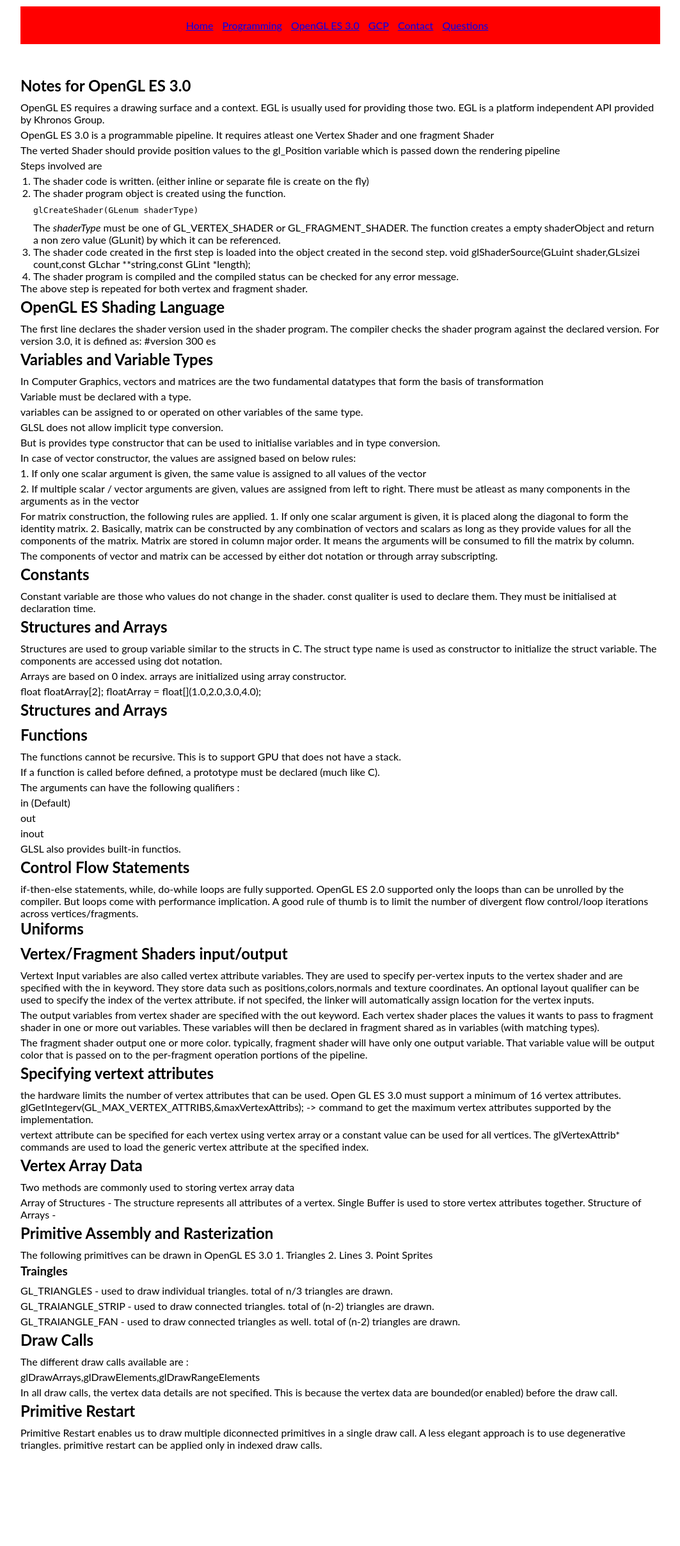
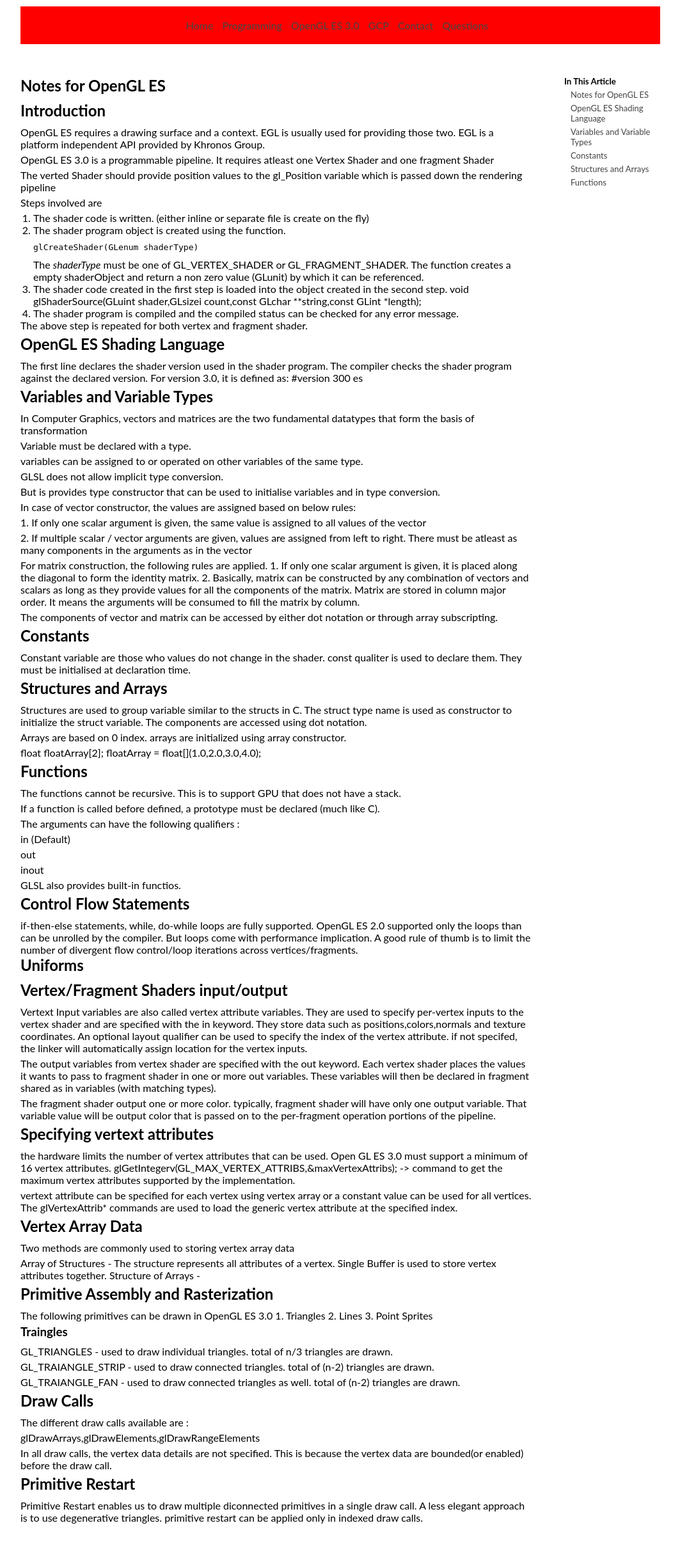
Before and after one commit to adhithiyan/blog, a Flask app: page /opengles3 in a window 1280 px wide. Shown: the whole page at 64% size, without its empty margins (108-1171 px from the left). Before the commit the page ends 2268 px from the top, so only its background shows below. Run offline with Flask 2, Linux system fonts and the light colour scheme.

Commit message:
second commit

```diff
--- a/static/css/style.css
+++ b/static/css/style.css
@@ -1,6 +1,7 @@
 * {
   padding: 0;
   margin: 0;
+  box-sizing: border-box; /*overrides default boxmodel*/
 }
 
 body {
@@ -10,6 +11,31 @@ body {
   margin-left: auto;
   margin-right: auto;
   font-family: "Lato", sans-serif;
+}
+
+a,
+u {
+  text-decoration: none; /*removes underline*/
+}
+
+a:link {
+  color: #444;
+}
+
+a:hover {
+  color: #444;
+}
+
+a:visited {
+  color: #444;
+}
+
+a:active {
+  color: #444;
+}
+
+ul {
+  list-style: none;
 }
 
 .common-header {
@@ -27,6 +53,15 @@ body {
   margin-right: 10px;
 }
 
+.container {
+  display: flex;
+  justify-content: space-between;
+}
+
+.main-article {
+  width: 800px;
+}
+
 .main-article p {
   margin-bottom: 5px;
 }
@@ -37,6 +72,23 @@ h3 {
   margin-bottom: 10px;
 }
 
+.title {
+  margin-bottom: 5px;
+}
+
+.in-this-article {
+  width: 150px;
+}
+
+.in-this-article li {
+  margin-left: 10px;
+}
+
+.items-nav {
+  margin-bottom: 5px;
+  font-size: small;
+}
+
 pre {
   margin-top: 10px;
   margin-bottom: 10px;
--- /dev/null
+++ b/templates/base.html
@@ -0,0 +1,33 @@
+<!DOCTYPE html>
+<html>
+
+<head>
+    <meta name="viewport" content="width=device-width, initial-scale=1" />
+    <link rel="icon" type="image/x-icon" href="{{ url_for('static', filename='/images/favicon.ico') }}" />
+    <link rel="stylesheet" type="text/css" href="{{ url_for('static', filename='css/style.css') }}" />
+    <title>adhithiyan.dev</title>
+</head>
+
+<body>
+    <header class="common-header">
+        <nav class="common-nav">
+            <a href="#home">Home</a>
+            <a href="#programming">Programming</a>
+            <a href="{{ url_for('opengles3') }}">OpenGL ES 3.0</a>
+            <a href="#gcp">GCP</a>
+            <a href="#contact">Contact</a>
+            <a href="{{ url_for('questions') }}">Questions</a>
+        </nav>
+    </header>
+    <div class="container">
+        {% block mainarticle %}{% endblock %}
+        <nav class="in-this-article">
+            <h5 class="title">In This Article</h5>
+            <ul>
+                {% block inthisarticle %}{% endblock %}
+            </ul>
+        </nav>
+    </div>
+</body>
+
+</html>
--- a/templates/opengles3.html
+++ b/templates/opengles3.html
@@ -1,33 +1,20 @@
-<!DOCTYPE html>
-<html>
-  <head>
-    <meta name="viewport" content="width=device-width, initial-scale=1" />
-    <link
-      rel="stylesheet"
-      type="text/css"
-      href="{{ url_for('static', filename='css/style.css') }}"
-    />
-  </head>
+{% set headings=["Notes for OpenGL ES","OpenGL ES Shading Language",
+"Variables and Variable Types","Constants","Structures and Arrays",
+"Functions"]
 
-  <body>
-    <header class="common-header">
-      <nav class="common-nav">
-        <a href="#home">Home</a>
-        <a href="#programming">Programming</a>
-        <a href="{{ url_for('opengles3') }}">OpenGL ES 3.0</a>
-        <a href="#gcp">GCP</a>
-        <a href="#contact">Contact</a>
-        <a href="{{ url_for('questions') }}">Questions</a>
-      </nav>
-    </header>
+%}
+
+{% extends 'base.html' %} {% block mainarticle %}
 
 <article class="main-article">
-      <h1>Notes for OpenGL ES 3.0</h1>
 
+
+  <h1 id="notes-for-opengles">Notes for OpenGL ES</h1>
+  <h2 id="introduction">Introduction</h2>
   <p>
-        OpenGL ES requires a drawing surface and a context. EGL is usually used
-        for providing those two. EGL is a platform independent API provided by
-        Khronos Group.
+    OpenGL ES requires a drawing surface and a context. EGL is usually used for
+    providing those two. EGL is a platform independent API provided by Khronos
+    Group.
   </p>
   <p>
     OpenGL ES 3.0 is a programmable pipeline. It requires atleast one Vertex
@@ -35,21 +22,21 @@
   </p>
 
   <p>
-        The verted Shader should provide position values to the gl_Position
-        variable which is passed down the rendering pipeline
+    The verted Shader should provide position values to the gl_Position variable
+    which is passed down the rendering pipeline
   </p>
   <p>Steps involved are</p>
   <ol>
     <li>
-          The shader code is written. (either inline or separate file is create
-          on the fly)
+      The shader code is written. (either inline or separate file is create on
+      the fly)
     </li>
     <li>
       The shader program object is created using the function.
       <pre>glCreateShader(GLenum shaderType)</pre>
       The <em>shaderType</em> must be one of GL_VERTEX_SHADER or
-          GL_FRAGMENT_SHADER. The function creates a empty shaderObject and
-          return a non zero value (GLunit) by which it can be referenced.
+      GL_FRAGMENT_SHADER. The function creates a empty shaderObject and return a
+      non zero value (GLunit) by which it can be referenced.
     </li>
     <li>
       The shader code created in the first step is loaded into the object
@@ -57,22 +44,22 @@
       count,const GLchar **string,const GLint *length);
     </li>
     <li>
-          The shader program is compiled and the compiled status can be checked
-          for any error message.
+      The shader program is compiled and the compiled status can be checked for
+      any error message.
     </li>
   </ol>
   <p>The above step is repeated for both vertex and fragment shader.</p>
 
-      <h1>OpenGL ES Shading Language</h1>
+  <h2 id="opengl-es-shading-language">OpenGL ES Shading Language</h2>
   <p>
-        The first line declares the shader version used in the shader program.
-        The compiler checks the shader program against the declared version. For
-        version 3.0, it is defined as: #version 300 es
+    The first line declares the shader version used in the shader program. The
+    compiler checks the shader program against the declared version. For version
+    3.0, it is defined as: #version 300 es
   </p>
-      <h2>Variables and Variable Types</h2>
+  <h2 id="variables-and-variable-types">Variables and Variable Types</h2>
   <p>
-        In Computer Graphics, vectors and matrices are the two fundamental
-        datatypes that form the basis of transformation
+    In Computer Graphics, vectors and matrices are the two fundamental datatypes
+    that form the basis of transformation
   </p>
   <p>Variable must be declared with a type.</p>
   <p>
@@ -81,143 +68,135 @@
   </p>
   <p>GLSL does not allow implicit type conversion.</p>
   <p>
-        But is provides type constructor that can be used to initialise
-        variables and in type conversion.
+    But is provides type constructor that can be used to initialise variables
+    and in type conversion.
   </p>
   <p>
-        In case of vector constructor, the values are assigned based on below
-        rules:
+    In case of vector constructor, the values are assigned based on below rules:
   </p>
   <p>
-        1. If only one scalar argument is given, the same value is assigned to
-        all values of the vector
+    1. If only one scalar argument is given, the same value is assigned to all
+    values of the vector
   </p>
   <p>
-        2. If multiple scalar / vector arguments are given, values are assigned
-        from left to right. There must be atleast as many components in the
-        arguments as in the vector
+    2. If multiple scalar / vector arguments are given, values are assigned from
+    left to right. There must be atleast as many components in the arguments as
+    in the vector
   </p>
 
   <p>
     For matrix construction, the following rules are applied. 1. If only one
     scalar argument is given, it is placed along the diagonal to form the
-        identity matrix. 2. Basically, matrix can be constructed by any
-        combination of vectors and scalars as long as they provide values for
-        all the components of the matrix. Matrix are stored in column major
-        order. It means the arguments will be consumed to fill the matrix by
-        column.
+    identity matrix. 2. Basically, matrix can be constructed by any combination
+    of vectors and scalars as long as they provide values for all the components
+    of the matrix. Matrix are stored in column major order. It means the
+    arguments will be consumed to fill the matrix by column.
   </p>
 
   <p>
-        The components of vector and matrix can be accessed by either dot
-        notation or through array subscripting.
+    The components of vector and matrix can be accessed by either dot notation
+    or through array subscripting.
   </p>
 
-      <h2>Constants</h2>
+  <h2 id="constants">Constants</h2>
   <p>
-        Constant variable are those who values do not change in the shader.
-        const qualiter is used to declare them. They must be initialised at
-        declaration time.
+    Constant variable are those who values do not change in the shader. const
+    qualiter is used to declare them. They must be initialised at declaration
+    time.
   </p>
 
-      <h2>Structures and Arrays</h2>
+  <h2 id="structures-and-arrays">Structures and Arrays</h2>
   <p>
     Structures are used to group variable similar to the structs in C. The
-        struct type name is used as constructor to initialize the struct
-        variable. The components are accessed using dot notation.
+    struct type name is used as constructor to initialize the struct variable.
+    The components are accessed using dot notation.
   </p>
   <p>
-        Arrays are based on 0 index. arrays are initialized using array
-        constructor.
+    Arrays are based on 0 index. arrays are initialized using array constructor.
   </p>
   <p>float floatArray[2]; floatArray = float[](1.0,2.0,3.0,4.0);</p>
-      <h2>Structures and Arrays</h2>
-      <h2>Functions</h2>
+  <h2 id="functions">Functions</h2>
   <p>
-        The functions cannot be recursive. This is to support GPU that does not
-        have a stack.
+    The functions cannot be recursive. This is to support GPU that does not have
+    a stack.
   </p>
   <p>
-        If a function is called before defined, a prototype must be declared
-        (much like C).
+    If a function is called before defined, a prototype must be declared (much
+    like C).
   </p>
   <p>The arguments can have the following qualifiers :</p>
   <p>in (Default)</p>
   <p>out</p>
   <p>inout</p>
   <p>GLSL also provides built-in functios.</p>
-      <h2>Control Flow Statements</h2>
-      if-then-else statements, while, do-while loops are fully supported. OpenGL
-      ES 2.0 supported only the loops than can be unrolled by the compiler. But
-      loops come with performance implication. A good rule of thumb is to limit
-      the number of divergent flow control/loop iterations across
-      vertices/fragments.
+  <h2 id="control-flow-statements">Control Flow Statements</h2>
+  if-then-else statements, while, do-while loops are fully supported. OpenGL ES
+  2.0 supported only the loops than can be unrolled by the compiler. But loops
+  come with performance implication. A good rule of thumb is to limit the number
+  of divergent flow control/loop iterations across vertices/fragments.
 
-      <h2>Uniforms</h2>
+  <h2 id="uniforms">Uniforms</h2>
 
   <h2>Vertex/Fragment Shaders input/output</h2>
   <p>
-        Vertext Input variables are also called vertex attribute variables. They
-        are used to specify per-vertex inputs to the vertex shader and are
-        specified with the in keyword. They store data such as
-        positions,colors,normals and texture coordinates. An optional layout
-        qualifier can be used to specify the index of the vertex attribute. if
-        not specifed, the linker will automatically assign location for the
-        vertex inputs.
+    Vertext Input variables are also called vertex attribute variables. They are
+    used to specify per-vertex inputs to the vertex shader and are specified
+    with the in keyword. They store data such as positions,colors,normals and
+    texture coordinates. An optional layout qualifier can be used to specify the
+    index of the vertex attribute. if not specifed, the linker will
+    automatically assign location for the vertex inputs.
   </p>
 
   <p>
-        The output variables from vertex shader are specified with the out
-        keyword. Each vertex shader places the values it wants to pass to
-        fragment shader in one or more out variables. These variables will then
-        be declared in fragment shared as in variables (with matching types).
+    The output variables from vertex shader are specified with the out keyword.
+    Each vertex shader places the values it wants to pass to fragment shader in
+    one or more out variables. These variables will then be declared in fragment
+    shared as in variables (with matching types).
   </p>
 
   <p>
     The fragment shader output one or more color. typically, fragment shader
-        will have only one output variable. That variable value will be output
-        color that is passed on to the per-fragment operation portions of the
-        pipeline.
+    will have only one output variable. That variable value will be output color
+    that is passed on to the per-fragment operation portions of the pipeline.
   </p>
   <h2>Specifying vertext attributes</h2>
   <p>
-        the hardware limits the number of vertex attributes that can be used.
-        Open GL ES 3.0 must support a minimum of 16 vertex attributes.
-        glGetIntegerv(GL_MAX_VERTEX_ATTRIBS,&maxVertexAttribs); -> command to
-        get the maximum vertex attributes supported by the implementation.
+    the hardware limits the number of vertex attributes that can be used. Open
+    GL ES 3.0 must support a minimum of 16 vertex attributes.
+    glGetIntegerv(GL_MAX_VERTEX_ATTRIBS,&maxVertexAttribs); -> command to get
+    the maximum vertex attributes supported by the implementation.
   </p>
   <p>
-        vertext attribute can be specified for each vertex using vertex array or
-        a constant value can be used for all vertices. The glVertexAttrib*
-        commands are used to load the generic vertex attribute at the specified
-        index.
+    vertext attribute can be specified for each vertex using vertex array or a
+    constant value can be used for all vertices. The glVertexAttrib* commands
+    are used to load the generic vertex attribute at the specified index.
   </p>
 
   <h2>Vertex Array Data</h2>
   <p>Two methods are commonly used to storing vertex array data</p>
   <p>
-        Array of Structures - The structure represents all attributes of a
-        vertex. Single Buffer is used to store vertex attributes together.
-        Structure of Arrays -
+    Array of Structures - The structure represents all attributes of a vertex.
+    Single Buffer is used to store vertex attributes together. Structure of
+    Arrays -
   </p>
 
   <h2>Primitive Assembly and Rasterization</h2>
   <p>
-        The following primitives can be drawn in OpenGL ES 3.0 1. Triangles 2.
-        Lines 3. Point Sprites
+    The following primitives can be drawn in OpenGL ES 3.0 1. Triangles 2. Lines
+    3. Point Sprites
   </p>
   <h3>Traingles</h3>
   <p>
-        GL_TRIANGLES - used to draw individual triangles. total of n/3 triangles
-        are drawn.
+    GL_TRIANGLES - used to draw individual triangles. total of n/3 triangles are
+    drawn.
   </p>
   <p>
     GL_TRAIANGLE_STRIP - used to draw connected triangles. total of (n-2)
     triangles are drawn.
   </p>
   <p>
-        GL_TRAIANGLE_FAN - used to draw connected triangles as well. total of
-        (n-2) triangles are drawn.
+    GL_TRAIANGLE_FAN - used to draw connected triangles as well. total of (n-2)
+    triangles are drawn.
   </p>
 
   <h1>Draw Calls</h1>
@@ -230,10 +209,20 @@
 
   <h2>Primitive Restart</h2>
   <p>
-        Primitive Restart enables us to draw multiple diconnected primitives in
-        a single draw call. A less elegant approach is to use degenerative
-        triangles. primitive restart can be applied only in indexed draw calls.
+    Primitive Restart enables us to draw multiple diconnected primitives in a
+    single draw call. A less elegant approach is to use degenerative triangles.
+    primitive restart can be applied only in indexed draw calls.
   </p>
 </article>
-  </body>
-</html>
+
+{% endblock %}
+
+
+
+{% block inthisarticle %}
+
+{% for content in headings %}
+<li class="items-nav"><a href="#{{content.replace(" ","").lower()}}">{{content}}</a></li>
+{% endfor %}
+
+{% endblock %}
```
Also changed, not shown: templates/home.html (+18 -40 lines), static/images/favicon.ico (added). Lines whose indentation alone changed are shown as unchanged.
